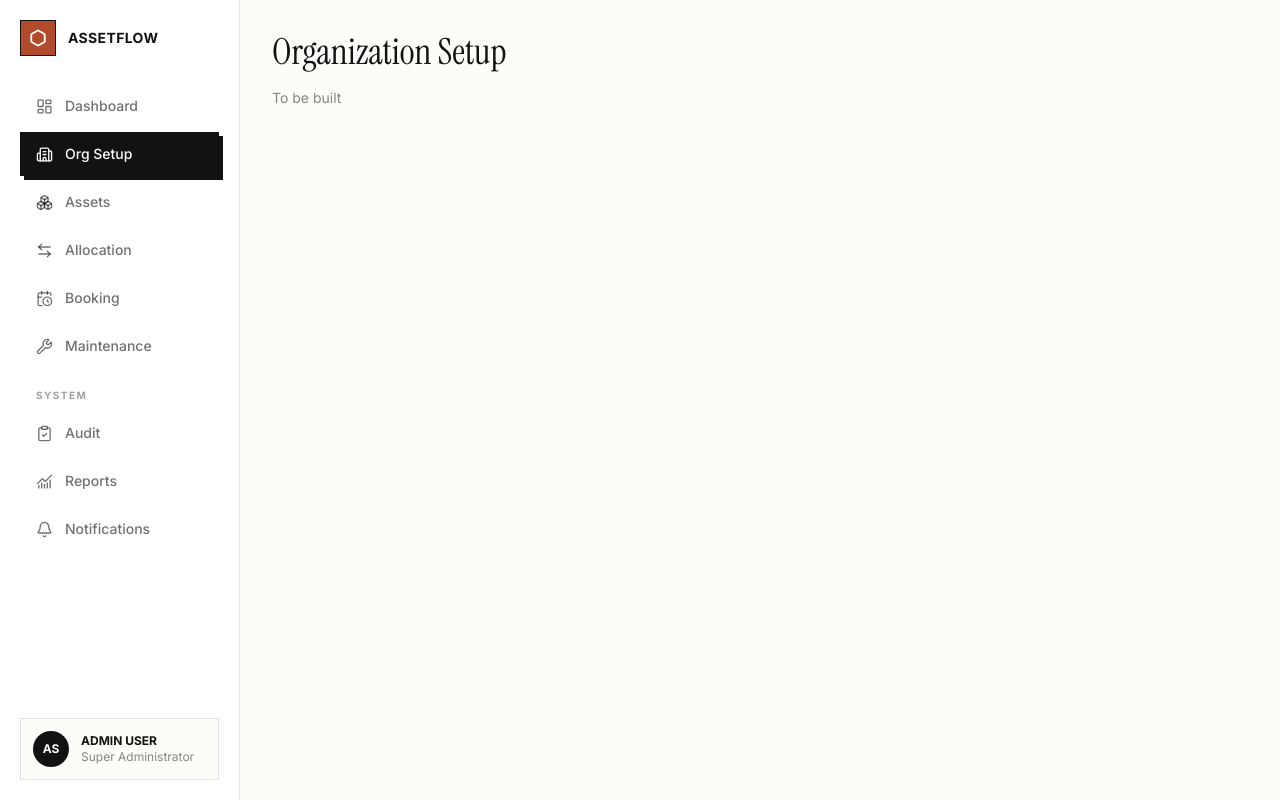
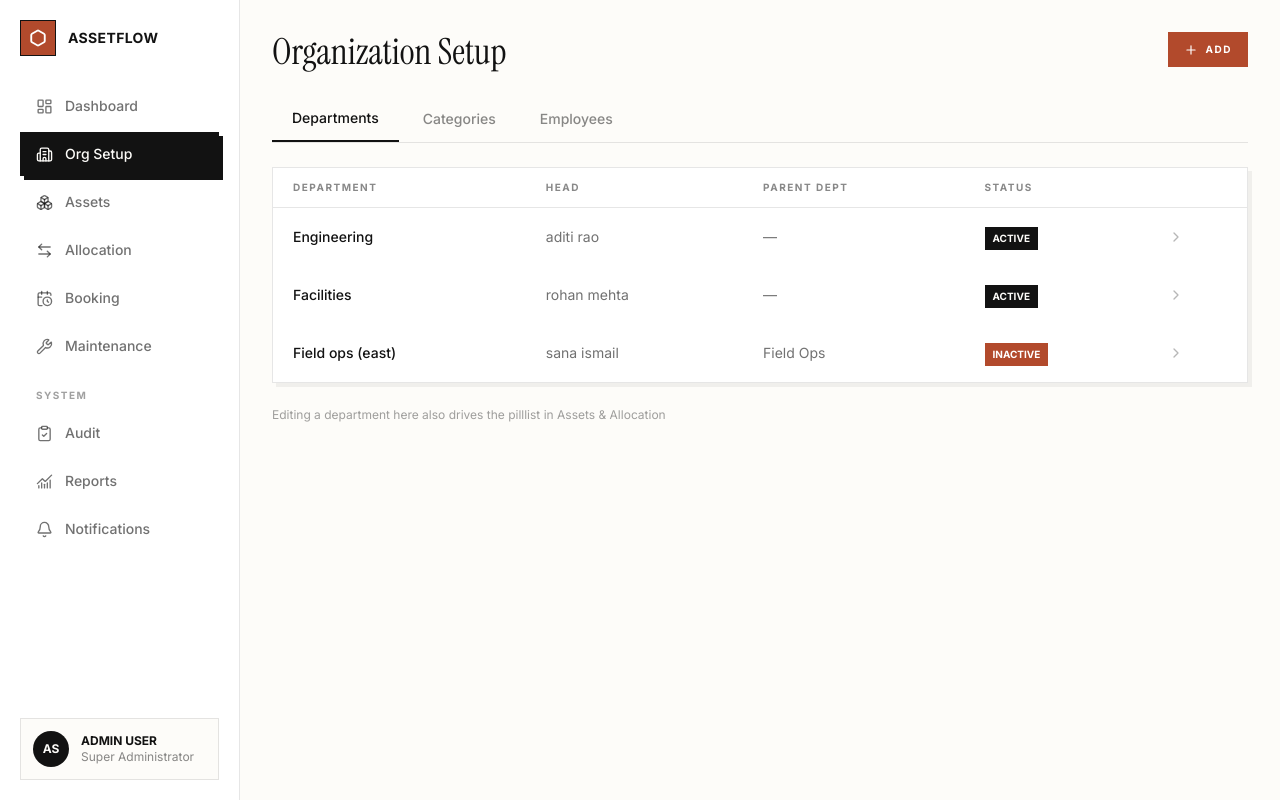
Before and after one commit to adarsh-sng/AssetFlow, a React (Vite) app in the folder client/: page /org-setup in a window 1280 px wide. Built offline with nearby package versions, Linux system fonts and the light colour scheme.

Commit message:
feat: enhance Assets and OrgSetup pages with search and filter functionality

```diff
--- a/client/src/pages/Assets.tsx
+++ b/client/src/pages/Assets.tsx
@@ -1,8 +1,123 @@
+import { useState } from 'react'
+import { useQuery } from '@tanstack/react-query'
+import { Search, Plus, SlidersHorizontal } from 'lucide-react'
+import { StatusPill } from '../components/ui/StatusPill'
+import { queryKeys } from '../lib/query-keys'
+
+interface Asset {
+  id: string
+  tag: string
+  name: string
+  category: string
+  status: 'AVAILABLE' | 'ALLOCATED' | 'MAINTENANCE' | 'IN_REPAIR'
+  location: string
+}
+
+const mockAssets: Asset[] = [
+  { id: '1', tag: 'AF-0012', name: 'Dell Laptop', category: 'Electronics', status: 'ALLOCATED', location: 'Bangalore' },
+  { id: '2', tag: 'AF-0062', name: 'Projector', category: 'Electronics', status: 'MAINTENANCE', location: 'HQ floor 2' },
+  { id: '3', tag: 'AF-0201', name: 'Office chair', category: 'Furniture', status: 'AVAILABLE', location: 'Warehouse' },
+]
+
+const filters = ['Category', 'Status', 'Department']
+
 export function AssetsPage() {
+  const [search, setSearch] = useState('')
+
+  const { data: assets = mockAssets } = useQuery<Asset[]>({
+    queryKey: queryKeys.assets.list({ search }),
+    queryFn: async () => {
+      const res = await fetch(`/api/assets?q=${search}`)
+      if (!res.ok) return mockAssets
+      return res.json()
+    },
+    initialData: mockAssets,
+  })
+
   return (
-    <div className="space-y-4">
-      <h1 className="font-serif text-4xl font-light">Assets</h1>
-      <p className="text-sm text-foreground/50">To be built</p>
+    <div className="space-y-6">
+      <div className="flex items-start justify-between">
+        <h1 className="font-serif text-4xl font-light">Assets</h1>
+        <button className="flex items-center gap-2 bg-accent px-4 py-2.5 text-2xs font-bold uppercase tracking-widest text-white hover:bg-accent/90 transition-colors">
+          <Plus size={14} />
+          Register Asset
+        </button>
+      </div>
+
+      <div className="flex items-center gap-4">
+        <div className="flex flex-1 items-center gap-3 border border-border-subtle bg-white px-4 py-3">
+          <Search size={16} className="text-foreground/40" />
+          <input
+            type="text"
+            placeholder="Search by tag, serial, or QR code..."
+            value={search}
+            onChange={(e) => setSearch(e.target.value)}
+            className="w-full bg-transparent text-sm outline-none placeholder:text-foreground/30"
+          />
+        </div>
+        <button className="flex items-center gap-2 border border-border-subtle bg-white px-4 py-3 text-sm text-foreground/60 hover:text-foreground transition-colors">
+          <SlidersHorizontal size={16} />
+          Filters
+        </button>
+      </div>
+
+      <div className="flex gap-2">
+        {filters.map((f) => (
+          <button
+            key={f}
+            className="border border-border-subtle bg-white px-3 py-1.5 text-2xs font-bold uppercase tracking-widest text-foreground/50 hover:text-foreground transition-colors"
+          >
+            {f}
+          </button>
+        ))}
+      </div>
+
+      <div className="border border-border-subtle bg-white shadow-custom">
+        <table className="w-full">
+          <thead>
+            <tr className="border-b border-border-subtle text-left">
+              <th className="px-5 py-3 text-2xs font-bold uppercase tracking-widest text-foreground/50">
+                Tag
+              </th>
+              <th className="px-5 py-3 text-2xs font-bold uppercase tracking-widest text-foreground/50">
+                Name
+              </th>
+              <th className="px-5 py-3 text-2xs font-bold uppercase tracking-widest text-foreground/50">
+                Category
+              </th>
+              <th className="px-5 py-3 text-2xs font-bold uppercase tracking-widest text-foreground/50">
+                Status
+              </th>
+              <th className="px-5 py-3 text-2xs font-bold uppercase tracking-widest text-foreground/50">
+                Location
+              </th>
+            </tr>
+          </thead>
+          <tbody>
+            {assets.map((asset) => (
+              <tr key={asset.id} className="hover:bg-background transition-colors cursor-pointer">
+                <td className="px-5 py-4 text-sm font-bold">{asset.tag}</td>
+                <td className="px-5 py-4 text-sm">{asset.name}</td>
+                <td className="px-5 py-4 text-sm text-foreground/60">{asset.category}</td>
+                <td className="px-5 py-4">
+                  <StatusPill
+                    variant={
+                      asset.status === 'AVAILABLE'
+                        ? 'outlined'
+                        : asset.status === 'ALLOCATED'
+                        ? 'active'
+                        : 'warning'
+                    }
+                  >
+                    {asset.status}
+                  </StatusPill>
+                </td>
+                <td className="px-5 py-4 text-sm text-foreground/60">{asset.location}</td>
+              </tr>
+            ))}
+          </tbody>
+        </table>
+      </div>
     </div>
   )
 }
--- a/client/src/pages/OrgSetup.tsx
+++ b/client/src/pages/OrgSetup.tsx
@@ -1,8 +1,154 @@
+import { useState } from "react";
+import { useQuery } from "@tanstack/react-query";
+import { Plus, ChevronRight } from "lucide-react";
+import { StatusPill } from "../components/ui/StatusPill";
+import { queryKeys } from "../lib/query-keys";
+
+type Tab = "departments" | "categories" | "employees";
+
+interface Department {
+  id: string;
+  name: string;
+  head: string;
+  parentDept: string;
+  status: "ACTIVE" | "INACTIVE";
+}
+
+const mockDepartments: Department[] = [
+  {
+    id: "1",
+    name: "Engineering",
+    head: "aditi rao",
+    parentDept: "—",
+    status: "ACTIVE",
+  },
+  {
+    id: "2",
+    name: "Facilities",
+    head: "rohan mehta",
+    parentDept: "—",
+    status: "ACTIVE",
+  },
+  {
+    id: "3",
+    name: "Field ops (east)",
+    head: "sana ismail",
+    parentDept: "Field Ops",
+    status: "INACTIVE",
+  },
+];
+
+const tabs: { key: Tab; label: string }[] = [
+  { key: "departments", label: "Departments" },
+  { key: "categories", label: "Categories" },
+  { key: "employees", label: "Employees" },
+];
+
 export function OrgSetupPage() {
+  const [activeTab, setActiveTab] = useState<Tab>("departments");
+
+  const { data: departments = mockDepartments } = useQuery<Department[]>({
+    queryKey: queryKeys.departments.lists(),
+    queryFn: async () => {
+      const res = await fetch("/api/departments");
+      if (!res.ok) return mockDepartments;
+      return res.json();
+    },
+    initialData: mockDepartments,
+  });
+
   return (
-    <div className="space-y-4">
-      <h1 className="font-serif text-4xl font-light">Organization Setup</h1>
-      <p className="text-sm text-foreground/50">To be built</p>
+    <div className="space-y-6">
+      <div className="flex items-start justify-between">
+        <h1 className="font-serif text-4xl font-light">Organization Setup</h1>
+        <button className="flex items-center gap-2 bg-accent px-4 py-2.5 text-2xs font-bold uppercase tracking-widest text-white hover:bg-accent/90 transition-colors">
+          <Plus size={14} />
+          Add
+        </button>
+      </div>
+
+      <div className="flex gap-1 border-b border-border-subtle">
+        {tabs.map((tab) => (
+          <button
+            key={tab.key}
+            onClick={() => setActiveTab(tab.key)}
+            className={`px-5 py-3 text-sm font-medium transition-colors ${
+              activeTab === tab.key
+                ? "border-b-2 border-foreground text-foreground"
+                : "text-foreground/50 hover:text-foreground"
+            }`}
+          >
+            {tab.label}
+          </button>
+        ))}
+      </div>
+
+      {activeTab === "departments" && (
+        <div className="border border-border-subtle bg-white shadow-custom">
+          <table className="w-full">
+            <thead>
+              <tr className="border-b border-border-subtle text-left">
+                <th className="px-5 py-3 text-2xs font-bold uppercase tracking-widest text-foreground/50">
+                  Department
+                </th>
+                <th className="px-5 py-3 text-2xs font-bold uppercase tracking-widest text-foreground/50">
+                  Head
+                </th>
+                <th className="px-5 py-3 text-2xs font-bold uppercase tracking-widest text-foreground/50">
+                  Parent Dept
+                </th>
+                <th className="px-5 py-3 text-2xs font-bold uppercase tracking-widest text-foreground/50">
+                  Status
+                </th>
+                <th className="px-5 py-3" />
+              </tr>
+            </thead>
+            <tbody>
+              {departments.map((dept) => (
+                <tr
+                  key={dept.id}
+                  className="hover:bg-background transition-colors"
+                >
+                  <td className="px-5 py-4 text-sm font-medium">{dept.name}</td>
+                  <td className="px-5 py-4 text-sm text-foreground/60">
+                    {dept.head}
+                  </td>
+                  <td className="px-5 py-4 text-sm text-foreground/60">
+                    {dept.parentDept}
+                  </td>
+                  <td className="px-5 py-4">
+                    <StatusPill
+                      variant={dept.status === "ACTIVE" ? "active" : "warning"}
+                    >
+                      {dept.status}
+                    </StatusPill>
+                  </td>
+                  <td className="px-5 py-4">
+                    <ChevronRight size={16} className="text-foreground/30" />
+                  </td>
+                </tr>
+              ))}
+            </tbody>
+          </table>
+        </div>
+      )}
+
+      {activeTab === "categories" && (
+        <div className="space-y-4">
+          <p className="text-sm text-foreground/50">To be built</p>
+        </div>
+      )}
+
+      {activeTab === "employees" && (
+        <div className="space-y-4">
+          <p className="text-sm text-foreground/50">To be built</p>
+        </div>
+      )}
+
+      <p className="text-xs text-foreground/40">
+        Editing a department here also drives the pilllist in Assets &
+        Allocation
+      </p>
     </div>
-  )
+  );
 }
```
Also changed, not shown: client/src/App.tsx (line endings or trailing spaces), 1 other file (tests, documents, lock files or other folders).
